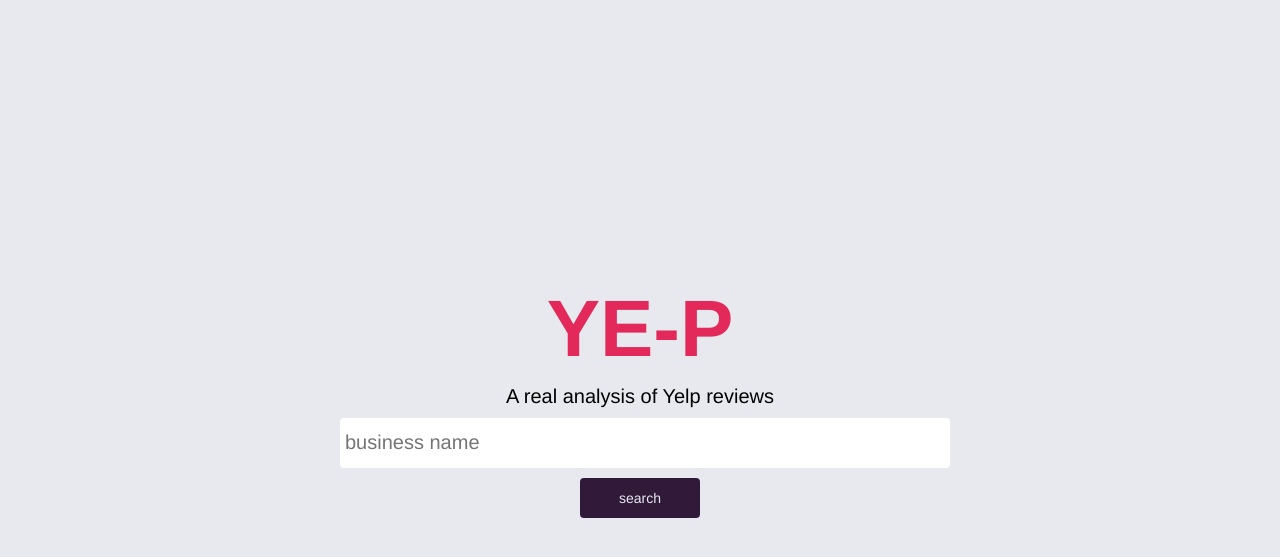
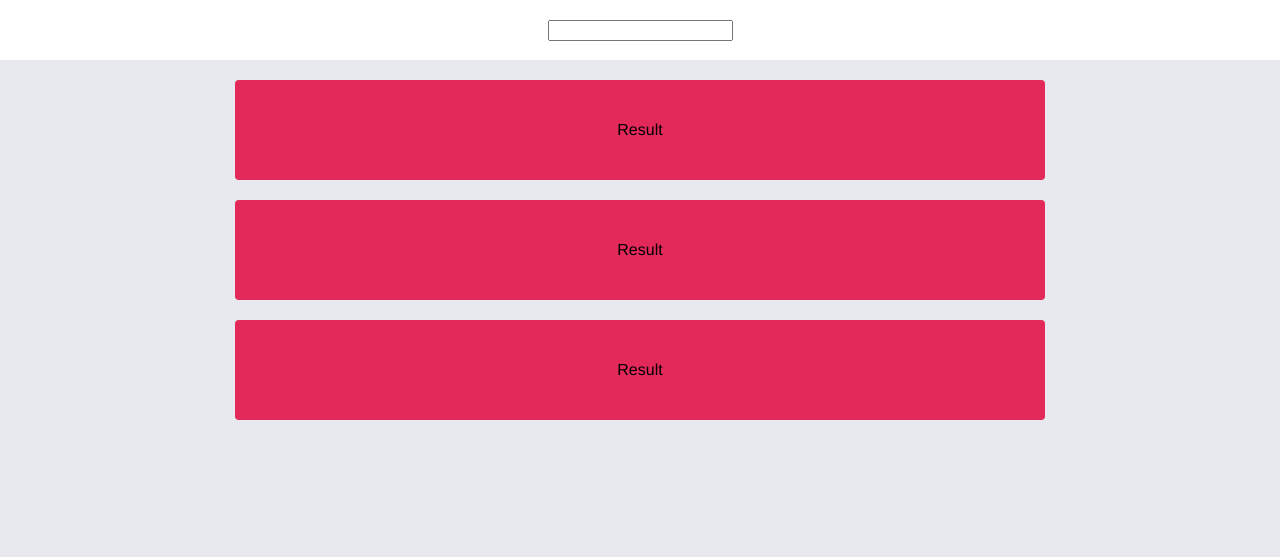
Before and after one commit to colejoh/ye-p, a PHP site: page /results/index.html in a window 1280 px wide. Shown: the top 557 px of the page. Run offline with PHP 8.4, Linux system fonts and the light colour scheme; some libraries are stand-ins or nearby versions.

Commit message:
Added Result Page

```diff
--- a/css/home_result.css
+++ b/css/home_result.css
@@ -84,3 +84,29 @@
 	-ms-transition:.2s;
 	transition:.2s;
 }
+/*****SEARCH RESULTS*****/
+#search_bar {
+	width: 100%;
+	height: 60px;
+	text-align: center;
+	background: #fff;
+	line-height: 60px;
+}
+#result_wrapper {
+	width: 900px;
+	margin-left: auto;
+	margin-right: auto;
+}
+.result {
+	background: #E3285A;
+	width: 90%;
+	height: 100px;
+	border-radius: 4px;
+	margin-top: 20px;
+	margin-bottom: 20px;
+	margin-left: auto;
+	margin-right: auto;
+
+	text-align: center;
+	line-height: 100px;
+}
--- /dev/null
+++ b/results/index.html
@@ -0,0 +1,33 @@
+<!DOCTYPE html>
+<html lang="en">
+	<head>
+		<meta charset="utf-8">
+		<meta name="description" content="">
+		<meta name="keywords" content="">
+		<meta name="author" content="">
+		<title>ye-p</title>
+		<link rel="stylesheet" type="text/css" href="../css/home_result.css">
+		<script src="scripts/script.js" type="text/javascript"></script>
+		<script type='text/javascript' src="http://code.jquery.com/jquery-1.11.0.min.js"></script>
+	</head>
+	<body>
+		<div id="search_bar">
+			<input>
+		</div>
+		<script type="text/javascript">
+			var search_term = "Fuku";
+		</script>
+		<div id="result_wrapper">
+			<div class="result">
+				Result
+			</div>
+			<div class="result">
+				Result
+			</div>
+			<div class="result">
+				Result
+			</div>
+
+		</div>
+	</body>
+</html>
```
